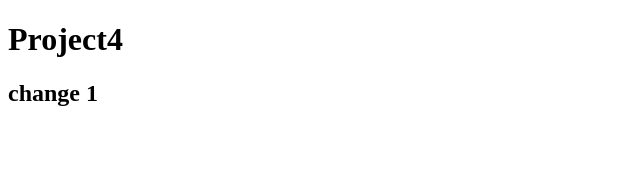
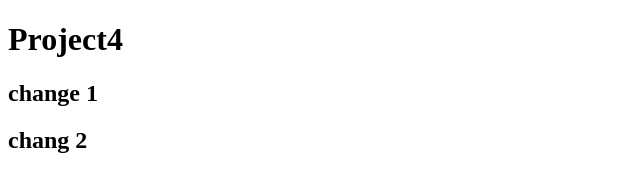
Before and after one commit to Iammgit/project4, a plain HTML site: page index.html in a window 1280 px wide. Shown: the whole page, without its empty margins (0-640 px from the left). Drawn offline with Linux system fonts and the light colour scheme.

Commit message:
commit lan 2

```diff
--- a/index.html
+++ b/index.html
@@ -8,5 +8,6 @@
 <body>
     <h1>Project4</h1>
     <h2>change 1</h2>
+    <h2>chang 2</h2>
 </body>
 </html>
```
